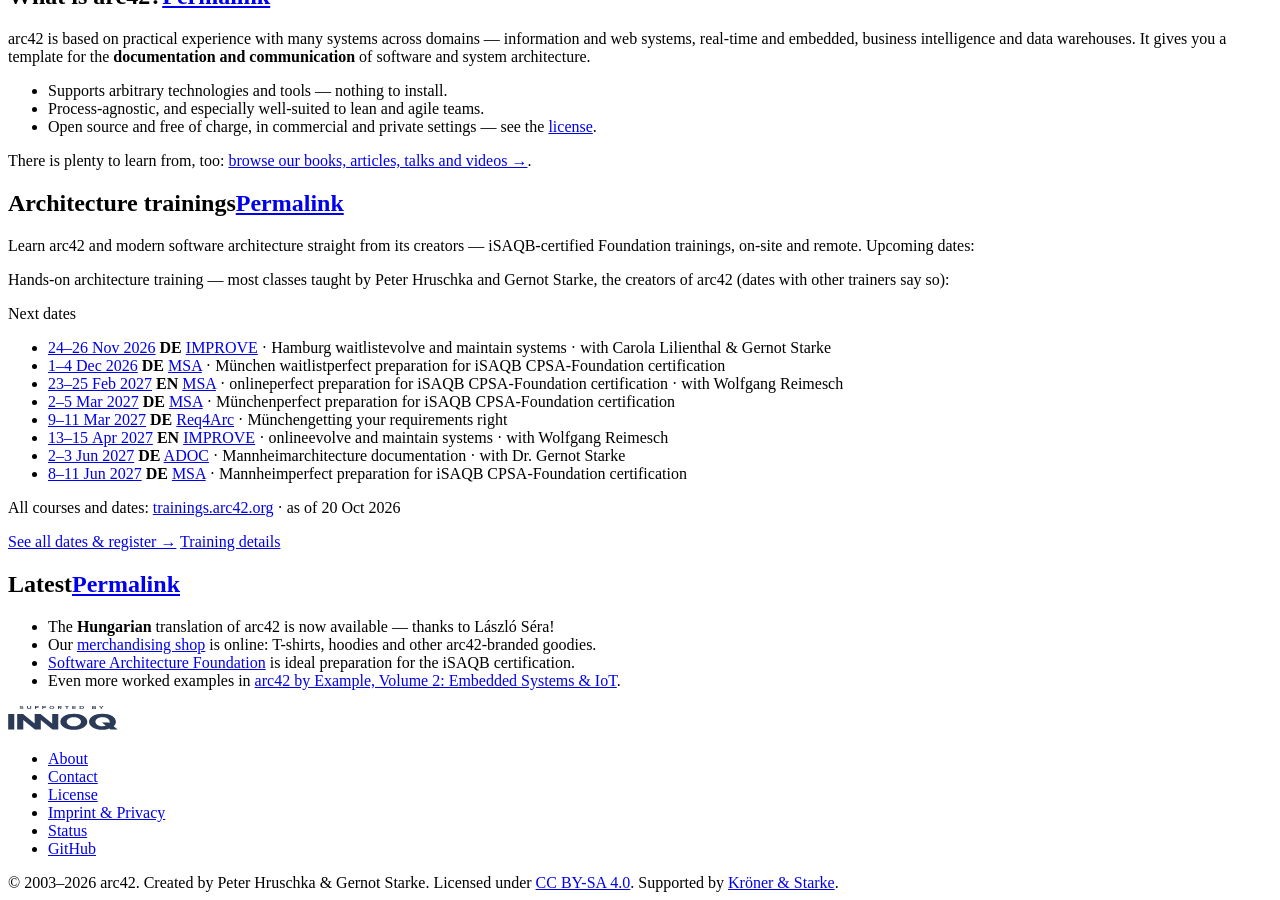
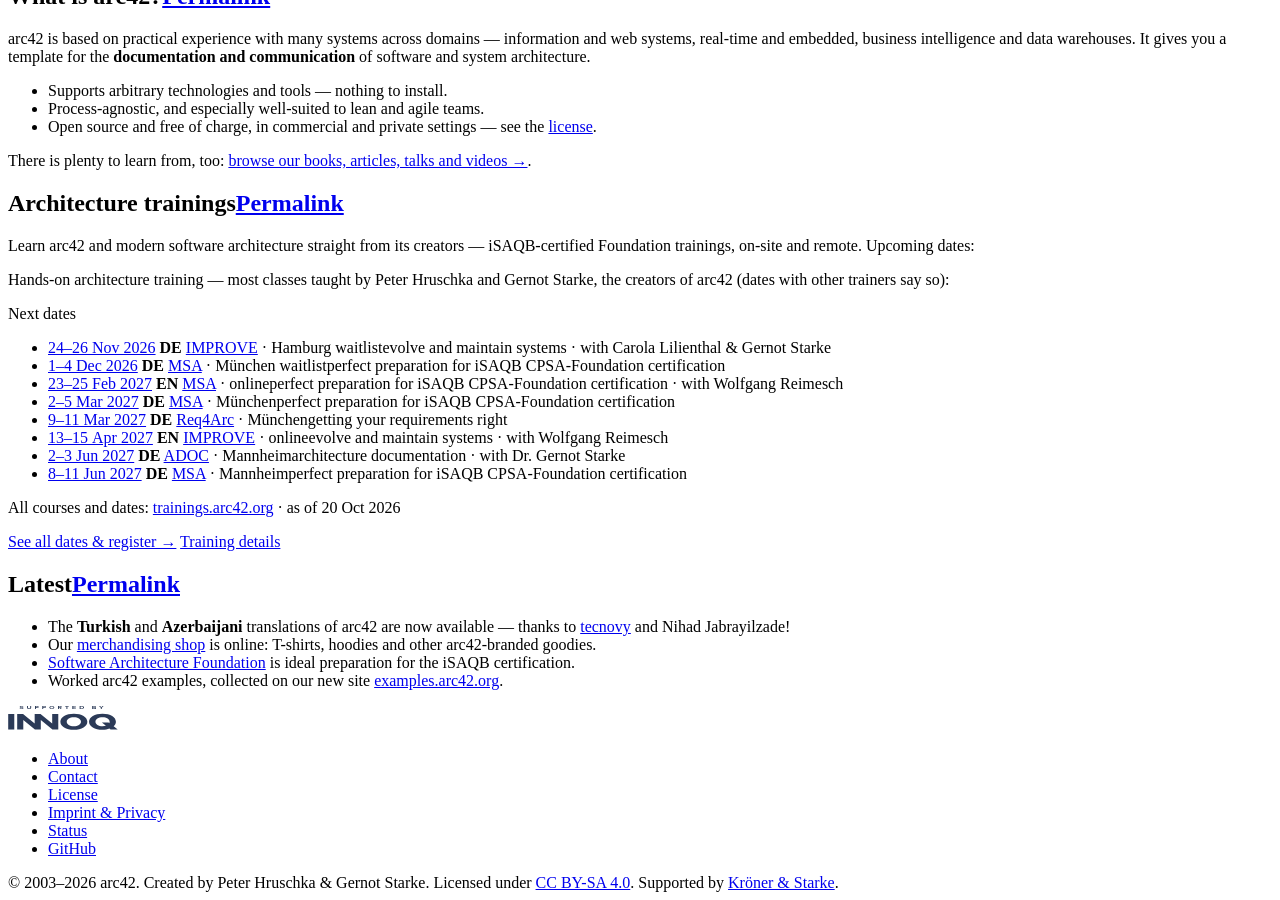
Before and after one commit to arc42/arc42.org-site, a Jekyll site: the page built from _pages/home.md, in a window 1280 px wide and 900 px high, scrolled down 1908 px. Built offline with Jekyll 4.4.1, drawn with Linux system fonts in a browser that asks for light colours; cached includes are drawn as plain includes.

Commit message:
home: news for Turkish/Azerbaijani translations, link examples.arc42.org
Credit tecnovy (TR) and Nihad Jabrayilzade (AZ), drop the Hungarian
item, and replace the arc42-by-Example vol. 2 item with a link to
examples.arc42.org.

Co-Authored-By: Claude Opus 5.5 <noreply@anthropic.com>

```diff
--- a/_pages/home.md
+++ b/_pages/home.md
@@ -89,9 +89,9 @@ Learn arc42 and modern software architecture straight from its creators — iSAQ
 
 ## Latest
 
-- The **Hungarian** translation of arc42 is now available — thanks to László Séra!
+- The **Turkish** and **Azerbaijani** translations of arc42 are now available — thanks to [tecnovy](https://tecnovy.com) and Nihad Jabrayilzade!
 - Our [merchandising shop](https://arc42.myspreadshop.de) is online: T-shirts, hoodies and other arc42-branded goodies.
 - [Software Architecture Foundation](/resources/?type=book) is ideal preparation for the iSAQB certification.
-- Even more worked examples in [arc42 by Example, Volume 2: Embedded Systems &amp; IoT](https://leanpub.com/arc42byexample-volume2).
+- Worked arc42 examples, collected on our new site [examples.arc42.org](https://examples.arc42.org).
 
 </div>
```
